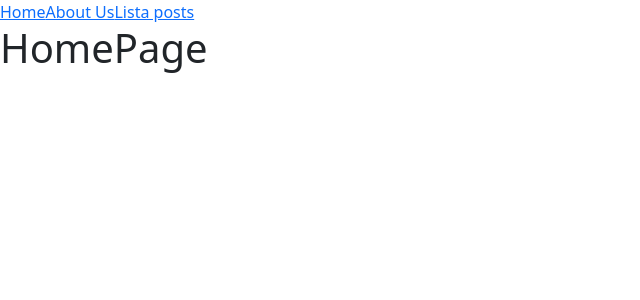
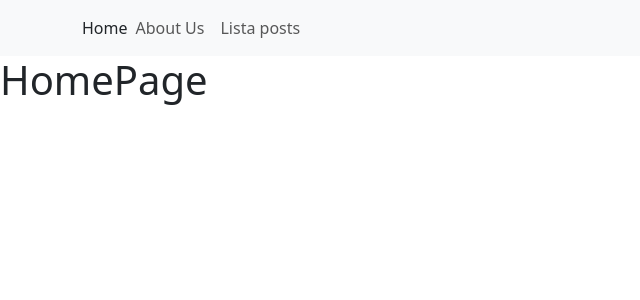
Before and after one commit to Sebastiano-Pizzata/react-router, a React (Vite) app: page / in a window 1280 px wide. Shown: the top 300 px of the page, without its empty margins (0-640 px from the left). Built offline with nearby package versions, Linux system fonts and the light colour scheme.

Commit message:
ADD: NavBar

```diff
--- a/index.html
+++ b/index.html
@@ -6,8 +6,9 @@
   <meta name="viewport" content="width=device-width, initial-scale=1.0" />
   <title>react-router</title>
 
-  <link href="https://cdn.jsdelivr.net/npm/bootstrap@5.3.3/dist/css/bootstrap.min.css" rel="stylesheet"
-    integrity="sha384-QWTKZyjpPEjISv5WaRU9OFeRpok6YctnYmDr5pNlyT2bRjXh0JMhjY6hW+ALEwIH" crossorigin="anonymous">
+  <link rel='stylesheet' href='https://cdnjs.cloudflare.com/ajax/libs/bootstrap/5.3.3/css/bootstrap.min.css'
+    integrity='sha512-jnSuA4Ss2PkkikSOLtYs8BlYIeeIK1h99ty4YfvRPAlzr377vr3CXDb7sb7eEEBYjDtcYj+AjBH3FLv5uSJuXg=='
+    crossorigin='anonymous' />
 
 </head>
 
--- a/src/App.jsx
+++ b/src/App.jsx
@@ -15,7 +15,7 @@ function App() {
     <>
       <BrowserRouter>
         <Routes>
-          <Route element={<Layout />}>
+          <Route Component={Layout}>
             <Route path="/" Component={HomePage} />
             <Route path="/about" Component={AboutUs} />
             <Route path="/posts" Component={Posts} />
--- a/src/assets/NavBar/NavBar.jsx
+++ b/src/assets/NavBar/NavBar.jsx
@@ -3,11 +3,30 @@ import { NavLink } from "react-router-dom"
 
 const NavBar = () => {
     return (
-        <nav>
-            <NavLink to="/">Home</NavLink>
-            <NavLink to="/about">About Us</NavLink>
-            <NavLink to="/posts">Lista posts</NavLink>
-        </nav>
+        <>
+            <nav className="navbar navbar-expand-sm navbar-light bg-light">
+                <div className="container ">
+                    <NavLink className="Navbar-brand nav-link" to="/">Home</NavLink>
+                    <div className="collapse navbar-collapse" id="collapsibleNavId">
+                        <ul className="navbar-nav me-auto mt-2 mt-lg-0">
+                            <li className="nav-item">
+                                <NavLink to="/about" className="nav-link" aria-current="page">About Us</NavLink>
+                            </li>
+                            <li className="nav-item">
+                                <NavLink to="/posts" className="nav-link" aria-current="page">Lista posts</NavLink>
+                            </li>
+                        </ul>
+
+                    </div>
+                </div>
+            </nav>
+
+
+
+
+
+
+        </>
     )
 }
 
```
